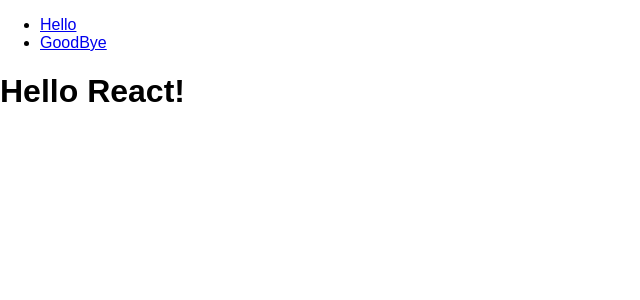
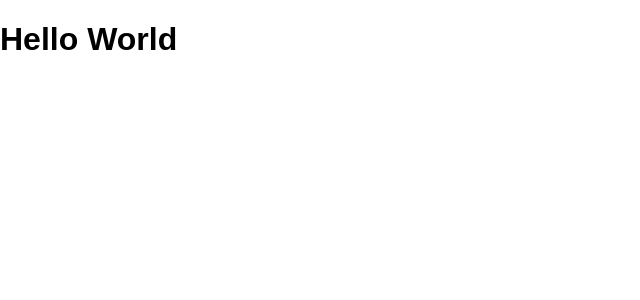
Before and after one commit to osnth01/react-starter-kit, a React app: page / in a window 1280 px wide. Shown: the top 300 px of the page, without its empty margins (0-640 px from the left). Built offline with nearby package versions, Linux system fonts and the light colour scheme; the HTML template or start-up script is replaced by a standard one.

Commit message:
create alternate non-route version

```diff
--- /dev/null
+++ b/src-routes/components/App.css
@@ -0,0 +1,3 @@
+:local(.app) {
+  background: #cfe5db;
+}
--- /dev/null
+++ b/src-routes/components/Goodbye.js
@@ -0,0 +1,5 @@
+import React from 'react'
+
+const Goodbye = () => <h1>Goodbye React!</h1>
+
+export default Goodbye
--- /dev/null
+++ b/src-routes/components/Hello.js
@@ -0,0 +1,5 @@
+import React from 'react'
+
+const Hello = () => <h1>Hello React!</h1>
+
+export default Hello
--- /dev/null
+++ b/src-routes/css/style.css
@@ -0,0 +1,8 @@
+*, *:after, *:before {
+  box-sizing: border-box;
+}
+
+body {
+  margin: 0px;
+  font-family: sans-serif;
+}
--- a/src/components/App.css
+++ b/src/components/App.css
@@ -1,3 +1,2 @@
 :local(.app) {
-  background: #cfe5db;
 }
--- a/src/components/App.js
+++ b/src/components/App.js
@@ -1,16 +1,14 @@
-import React from 'react'
-import { Link } from 'react-router'
+import React, { Component } from 'react'
 import AppStyle from './App.css'
 
-const App = (props) => (
-  <div className={AppStyle.app}>
-    <ul role="nav">
-      <li><Link to="/">Hello</Link></li>
-      <li><Link to="/goodbye">GoodBye</Link></li>
-    </ul>
-
-    {props.children}
-  </div>
-)
+class App extends Component {
+  render() {
+    return (
+      <div>
+        <h1>Hello World</h1>
+      </div>
+    )
+  }
+}
 
 export default App
--- a/src/index.js
+++ b/src/index.js
@@ -1,20 +1,12 @@
 import React from 'react'
 import { render } from 'react-dom'
-import { Router, Route, hashHistory, IndexRoute } from 'react-router'
 import style from './css/style.css'
 
 import App from './components/App'
-import Hello from './components/Hello'
-import Goodbye from './components/Goodbye'
 
 const target = document.getElementById('root')
 
 render(
-  <Router history={hashHistory}>
-    <Route path="/" component={App}>
-      <IndexRoute component={Hello} />
-      <Route path="goodbye" component={Goodbye} />
-    </Route>
-  </Router>,
+  <App />,
   target
 )
```
Also changed, not shown: src-routes/components/App.js (added, +16 -0 lines), src-routes/index.js (added, +20 -0 lines).
